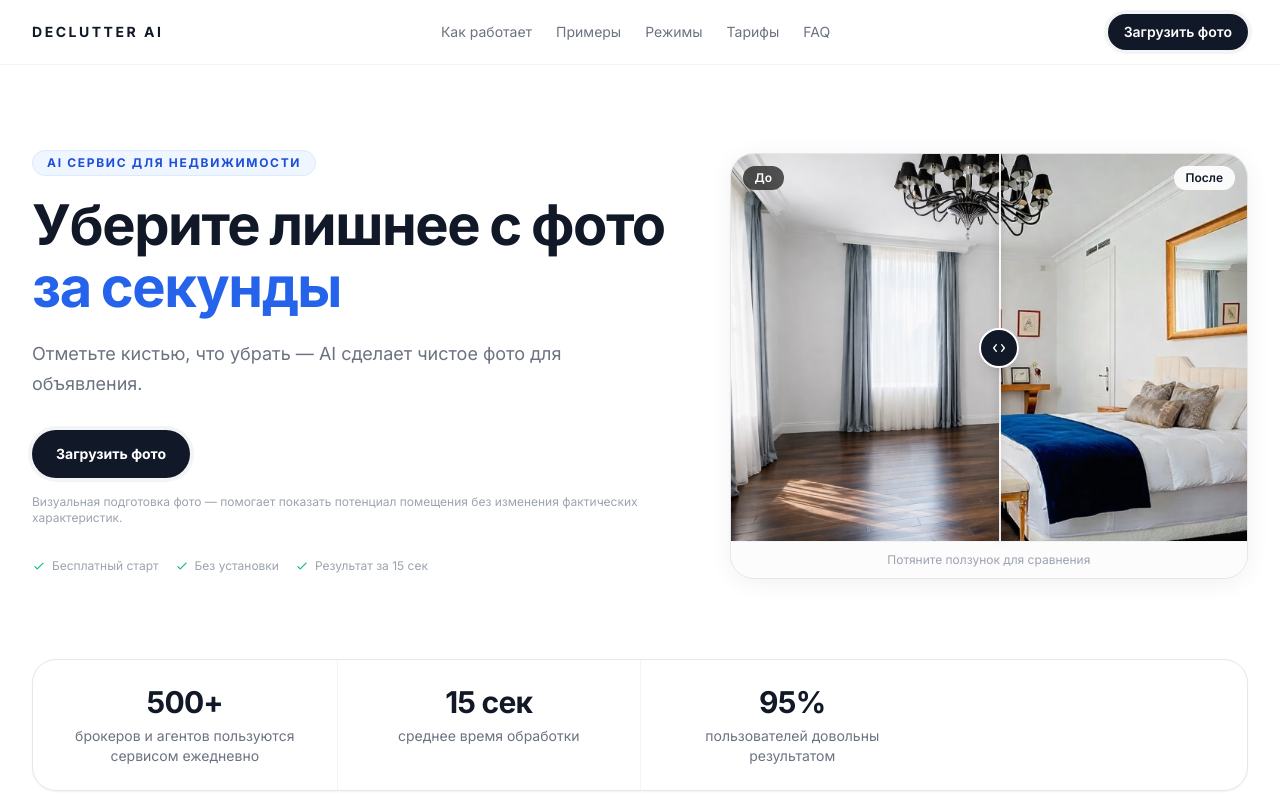
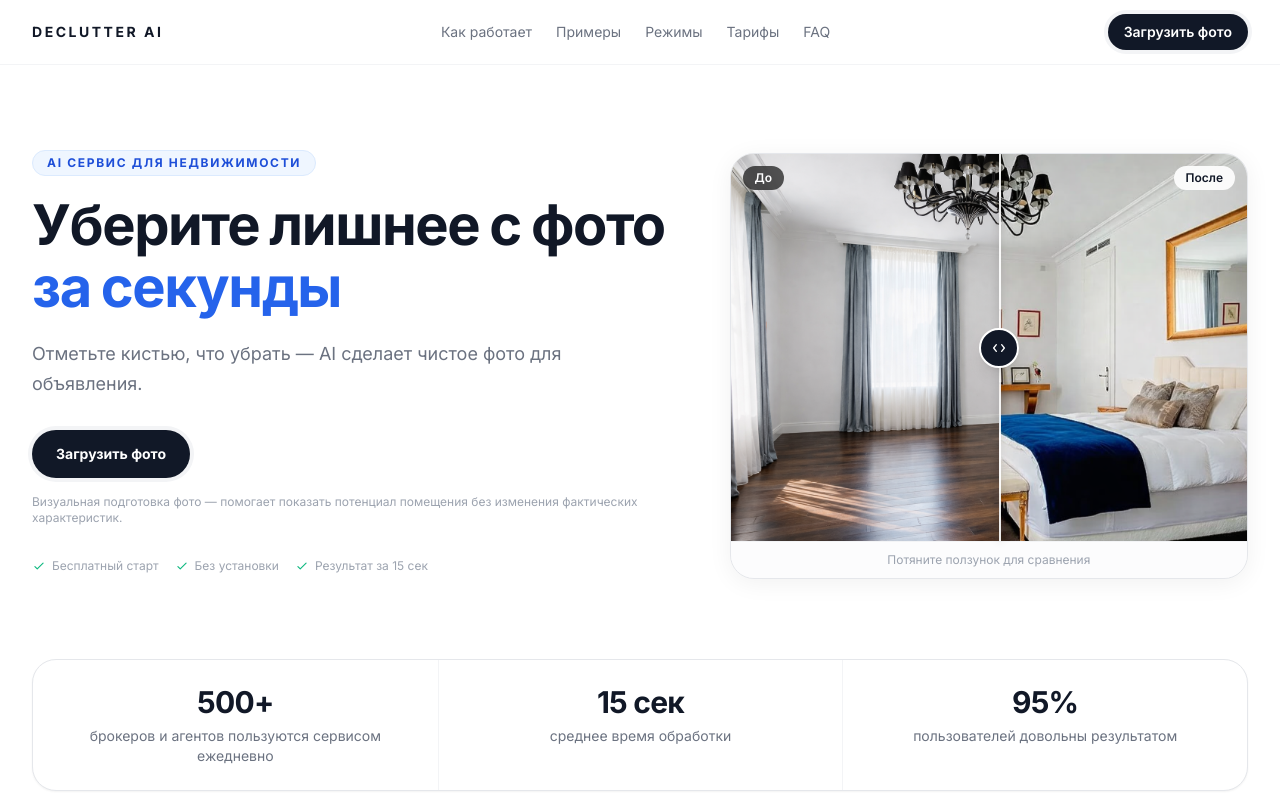
Before and after one commit to asar52241/StagingAI, a Next.js app: page / in a window 1280 px wide. Shown: the top 800 px of the page. Built offline with nearby package versions, Linux system fonts and the light colour scheme.

Commit message:
fix: correct stats grid to 3 columns with single divider

```diff
--- a/app/page.tsx
+++ b/app/page.tsx
@@ -506,13 +506,11 @@ function BeforeAfterSlider({
 function StatsBar() {
   return (
     <div className="rounded-3xl border border-gray-200 bg-white shadow-sm">
-      <div className="grid grid-cols-2 divide-x divide-y divide-gray-100 lg:grid-cols-4 lg:divide-y-0">
-        {stats.map((stat, i) => (
+      <div className="grid grid-cols-3 divide-x divide-gray-100">
+        {stats.map((stat) => (
           <div
             key={stat.label}
-            className={`flex flex-col items-center px-6 py-6 text-center ${
-              i === 0 ? "rounded-tl-3xl" : ""
-            } ${i === stats.length - 1 ? "rounded-br-3xl lg:rounded-bl-none lg:rounded-tr-3xl" : ""}`}
+            className="flex flex-col items-center px-6 py-6 text-center"
           >
             <span className="text-3xl font-extrabold tracking-tight text-gray-900">
               {stat.value}
```
